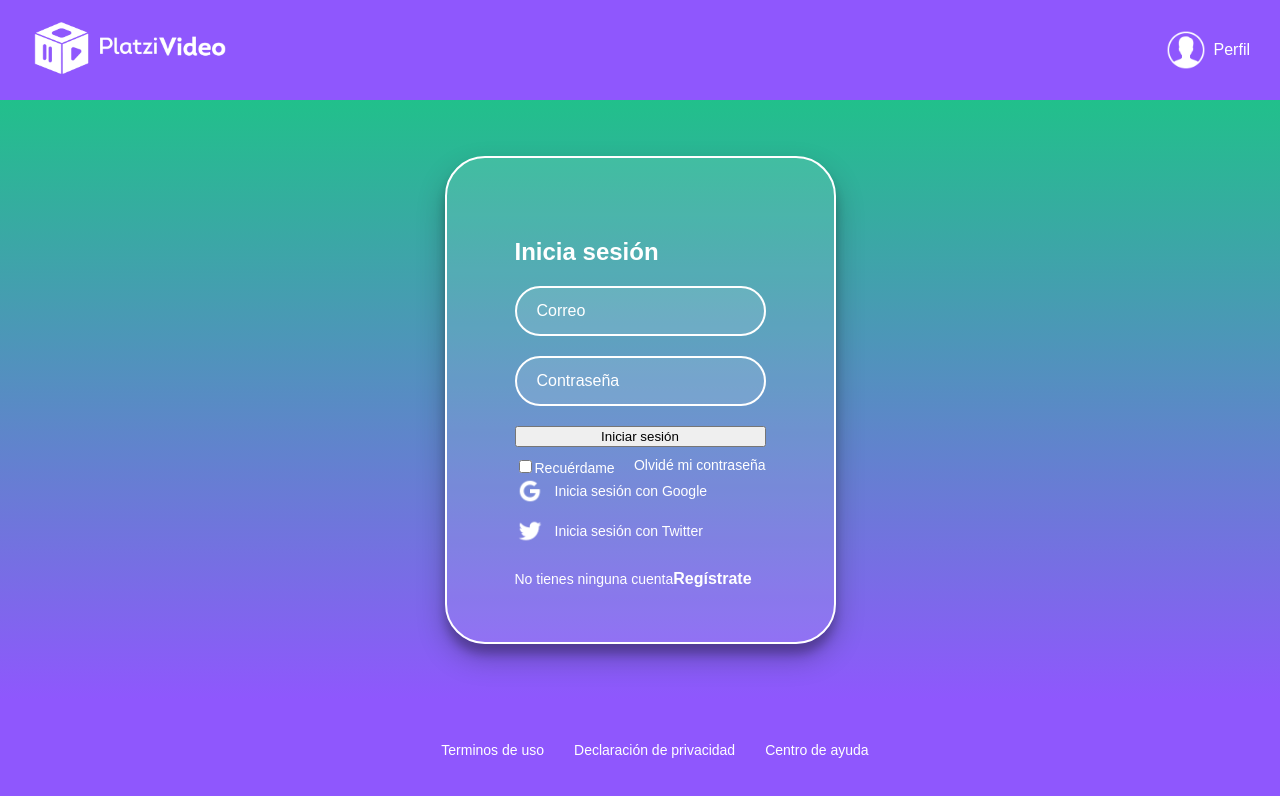
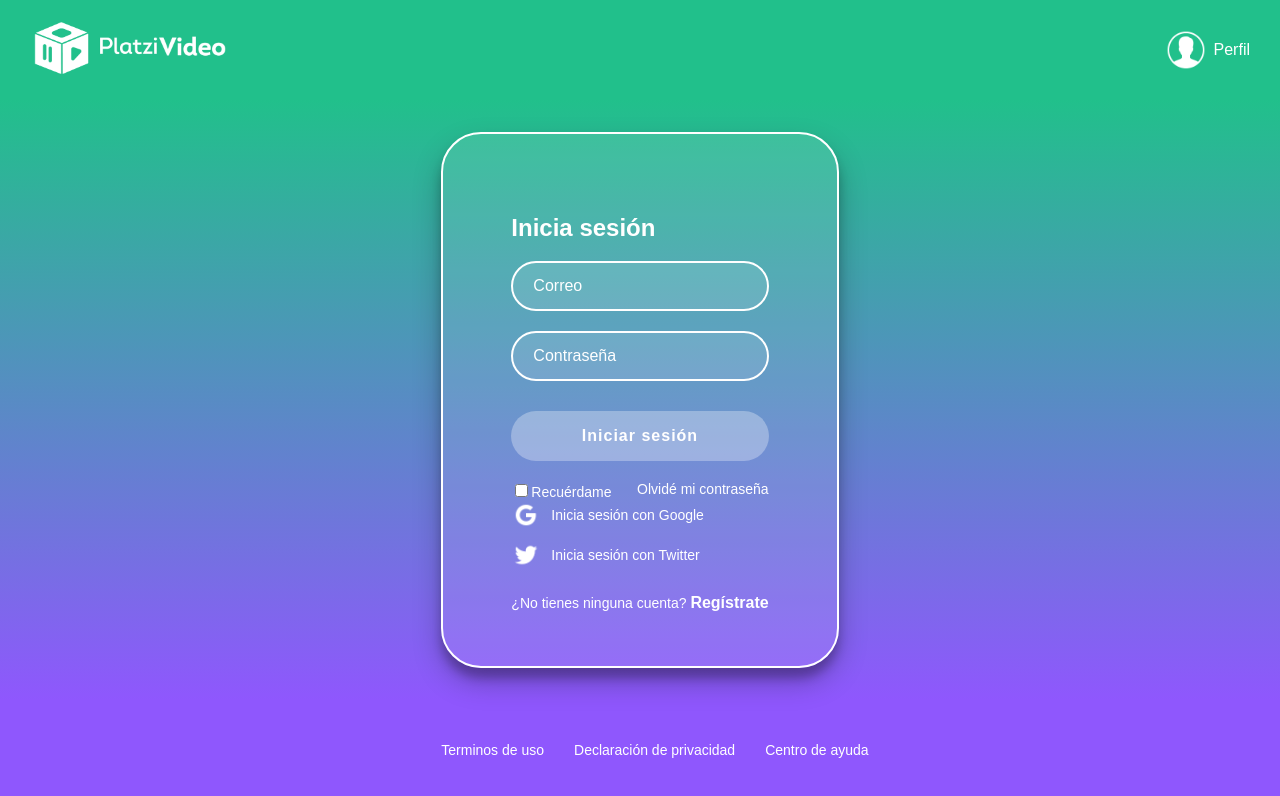
Before and after one commit to who-Is-Beto/platzivideo, a React app: page /login in a window 1280 px wide. Shown: the top 796 px of the page. Built offline with nearby package versions, Linux system fonts and the light colour scheme.

Commit message:
All done except the sercher

```diff
--- a/package.json
+++ b/package.json
@@ -17,6 +17,7 @@
   "license": "ISC",
   "dependencies": {
     "babel-eslint": "^10.1.0",
+    "classnames": "^2.2.6",
     "eslint": "^7.16.0",
     "eslint-config-airbnb": "^18.2.1",
     "eslint-plugin-import": "^2.22.1",
--- a/src/assets/styles/App.scss
+++ b/src/assets/styles/App.scss
@@ -7,3 +7,17 @@ body {
 * {
   box-sizing: border-box;
 }
+
+.button {
+  background-color: rgba(255, 255, 255, .3);
+  border: none;
+  border-radius: 25px;
+  color: white;
+  cursor: pointer;
+  font-size: 16px;
+  font-weight: bold;
+  font-family: 'Muli', sans-serif;
+  height: 50px;
+  letter-spacing: 1px;
+  margin: 10px 0;
+}
--- a/src/assets/styles/components/header/_header.scss
+++ b/src/assets/styles/components/header/_header.scss
@@ -8,6 +8,10 @@
   justify-content: space-between;
   top: 0px;
   width: 100%;
+}
+
+.isLogin, .isRegister{
+  background-color: #21c08b;
 }
 
 .header__img {
@@ -55,5 +59,6 @@
 .header__menu--profile img {
   margin-right: 8px;
   width: 40px;
+  object-fit: cover;
   border-radius: 50%;
 }
--- a/src/assets/styles/components/search/_search.scss
+++ b/src/assets/styles/components/search/_search.scss
@@ -26,6 +26,10 @@
   padding: 0px 20px;
 }
 
+.main .isHome{
+  width: 70%;
+}
+
 ::placeholder {
   color: white;
 }
--- a/src/components/Header.jsx
+++ b/src/components/Header.jsx
@@ -2,6 +2,7 @@
 import React from 'react';
 import { Link } from 'react-router-dom';
 import { connect } from 'react-redux';
+import classNames from 'classnames';
 import gravatar from '../utils/gravatar';
 import '../assets/styles/components/header/_header.scss';
 import logo from '../assets/static/logo-platzi-video-BW2.png';
@@ -9,13 +10,20 @@ import userIcon from '../assets/static/user-icon.png';
 import { logoutRequest } from '../actions';
 
 const Header = (props) => {
-  const { user } = props;
+  const { user, isLogin, isRegister } = props;
   const hasUser = Object.keys(user).length > 0;
+
   const handleLogout = () => {
     props.logoutRequest({});
   };
+
+  const headerClass = classNames('header', {
+    isLogin,
+    isRegister,
+  });
+
   return (
-    <header className='header'>
+    <header className={headerClass}>
       <Link to='/'>
         <img className='header__img' src={logo} alt='Platzi Video' />
       </Link>
--- a/src/components/Layout.jsx
+++ b/src/components/Layout.jsx
@@ -1,11 +1,9 @@
 import React from 'react';
-import Header from './Header';
 import Footer from './Footer';
 
 function Layout({ children }) {
   return (
     <div className='App'>
-      <Header />
       {children}
       <Footer />
     </div>
--- a/src/components/Search.jsx
+++ b/src/components/Search.jsx
@@ -1,11 +1,15 @@
 import React from 'react';
+import classNames from 'classnames';
 import '../assets/styles/components/search/_search.scss';
 
-function Search() {
+function Search({ isHome }) {
+  const inputStyle = classNames('input', {
+    isHome,
+  });
   return (
     <section className='main'>
       <h2 className='main__title'>¿Qué quieres ver hoy?</h2>
-      <input type='text' className='input' placeholder='Buscar...' />
+      <input type='text' className={inputStyle} placeholder='Buscar...' />
     </section>
   );
 }
--- a/src/containers/Home.jsx
+++ b/src/containers/Home.jsx
@@ -11,11 +11,13 @@ import Search from '../components/Search';
 import Categories from '../components/Categories';
 import Carousel from '../components/Carousel';
 import CarouselItem from '../components/CarousuelItem';
+import Header from '../components/Header';
 
 const Home = ({ myList, trends, originals }) => {
   return (
     <>
-      <Search />
+      <Header />
+      <Search isHome />
       {myList.length > 0 && (
         <Categories title='Mi lista'>
           <Carousel>
--- a/src/containers/Login.jsx
+++ b/src/containers/Login.jsx
@@ -7,6 +7,7 @@ import React, { useState } from 'react';
 import { connect } from 'react-redux';
 import { Link } from 'react-router-dom';
 import { loginRequest } from '../actions';
+import Header from '../components/Header';
 
 import GoogleIcon from '../assets/static/google-icon.png';
 import TwitterIcon from '../assets/static/twitter-icon.png';
@@ -33,6 +34,7 @@ const Login = (props) => {
 
   return (
     <>
+      <Header isLogin />
       <section className='login'>
         <section className='login__container'>
           <h2>Inicia sesión</h2>
@@ -77,7 +79,8 @@ const Login = (props) => {
             </div>
           </section>
           <p className='login__container--register'>
-            No tienes ninguna cuenta
+            ¿No tienes ninguna cuenta?
+            {' '}
             <Link to='/register'>Regístrate</Link>
           </p>
         </section>
--- a/src/containers/Register.jsx
+++ b/src/containers/Register.jsx
@@ -4,6 +4,7 @@ import React, { useState } from 'react';
 import { connect } from 'react-redux';
 import { Link } from 'react-router-dom';
 import { registerRequest } from '../actions';
+import Header from '../components/Header';
 
 import '../assets/styles/components/Register/Register.scss';
 
@@ -28,6 +29,8 @@ function Register(props) {
   };
 
   return (
+    <>
+      <Header isRegister />
       <section className='register'>
         <section className='register__container'>
           <h2>Regístrate</h2>
@@ -60,6 +63,7 @@ function Register(props) {
           <Link to='/login'>Iniciar sesión</Link>
         </section>
       </section>
+    </>
   );
 }
 
--- a/src/index.js
+++ b/src/index.js
@@ -1,7 +1,7 @@
 /* eslint-disable comma-dangle */
 /* eslint-disable import/no-extraneous-dependencies */
 import React from 'react';
-import { createStore } from 'redux';
+import { createStore, compose } from 'redux';
 import ReactDOM from 'react-dom';
 import { Provider } from 'react-redux';
 import reducer from './reducers/index';
@@ -174,7 +174,9 @@ const initialState = {
   ],
 };
 
-const store = createStore(reducer, initialState);
+const composeEnhancers = window.__REDUX_DEVTOOLS_EXTENSION_COMPOSE__ || compose;
+
+const store = createStore(reducer, initialState, composeEnhancers());
 
 ReactDOM.render(
   <Provider store={store}>
```
Also changed, not shown: 1 other file (tests, documents, lock files or other folders). Lines whose indentation alone changed are shown as unchanged.
